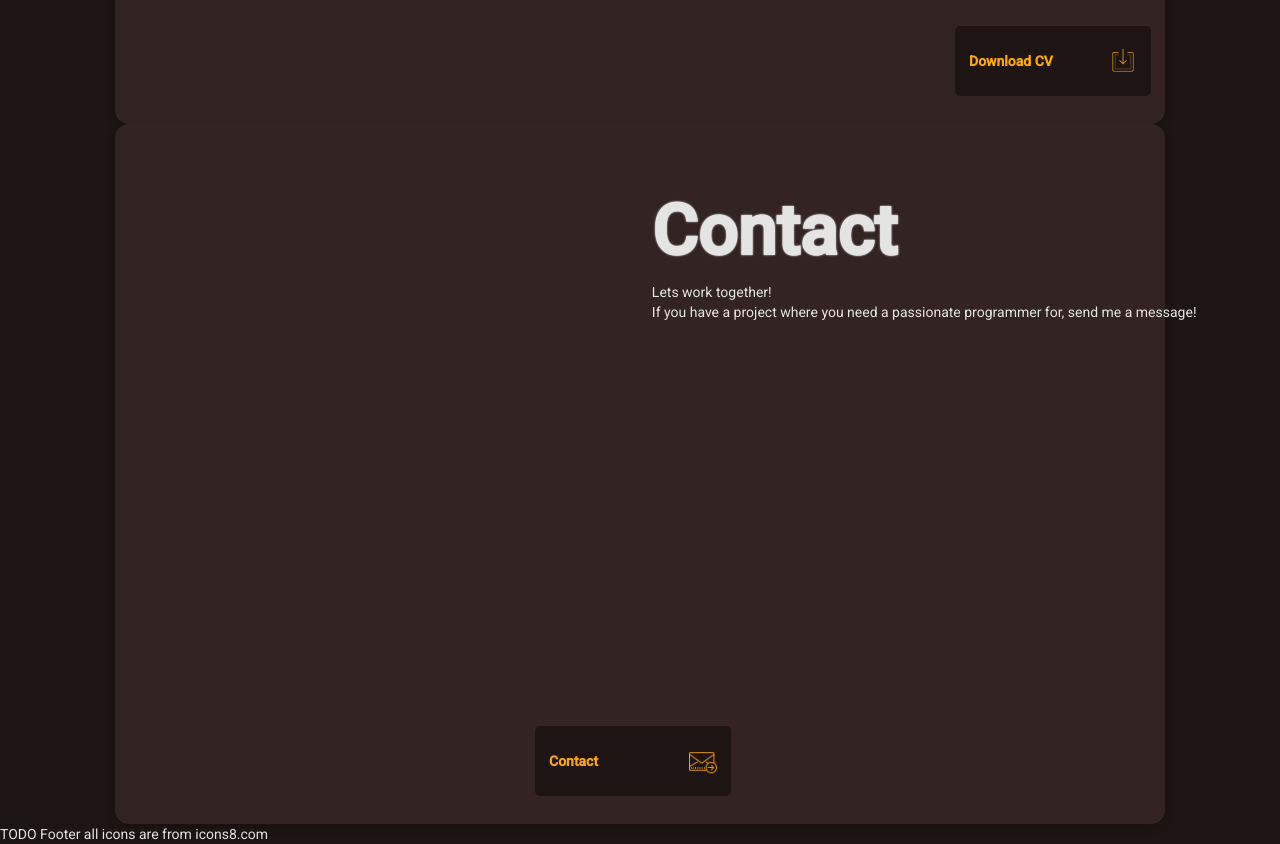
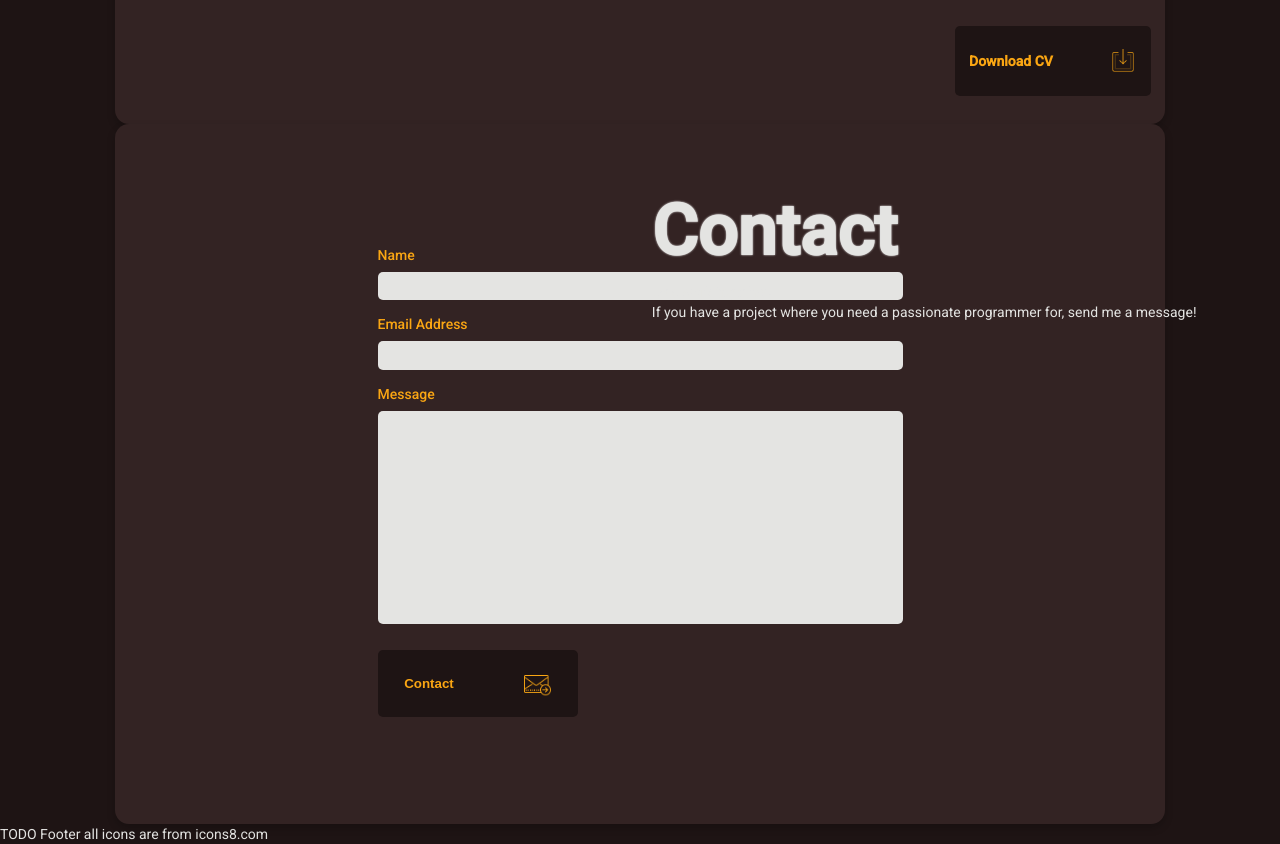
Before and after one commit to lekatehdas/myWebPage, an Angular app: page /about in a window 1280 px wide. Shown: the part 2820-3664 px from the top of the page. Built offline with nearby package versions, Linux system fonts and the light colour scheme.

Commit message:
Contacts in progeress.

```diff
--- a/src/app/app.module.ts
+++ b/src/app/app.module.ts
@@ -17,6 +17,8 @@ import { ProjectCardComponent } from './project-card/project-card.component';
 import { WorkExperienceCardComponent } from './work-experience-card/work-experience-card.component';
 import { SkillCardComponent } from './skill-card/skill-card.component';
 import { FooterComponent } from './footer/footer.component';
+import { HttpClientModule } from '@angular/common/http';
+import {FormsModule} from "@angular/forms";
 
 @NgModule({
   declarations: [
@@ -38,7 +40,9 @@ import { FooterComponent } from './footer/footer.component';
     AppRoutingModule,
     MatToolbarModule,
     MatButtonModule,
-    RouterModule
+    RouterModule,
+    HttpClientModule,
+    FormsModule
   ],
   providers: [],
   bootstrap: [AppComponent]
--- a/src/app/contact/contact.component.css
+++ b/src/app/contact/contact.component.css
@@ -7,11 +7,14 @@
 }
 
 .component-max-width {
+  display: flex;
+  justify-content: center;
+  align-items: center;
+  flex-direction: column;
   width: 75em;
-  display: flex;
-  flex-direction: column;
   height: 100%;
 }
+
 
 .adjustable-height {
   height: 50em;
@@ -36,37 +39,61 @@
   text-shadow: 0 0 2px white;
 }
 
-.send-button {
-  position: absolute;
-  left: 30em;
-  bottom: 1em;
-  width: 12em;
-  height: 3em;
-  margin: 1em auto;
+.contact-form {
+  display: flex;
+  flex-direction: column;
+  width: 50%;
+  margin: 0 auto;
+}
+
+.form-label {
+  color: var(--contrast);
+  font-weight: 500;
+  margin-top: 1em;
+  margin-bottom: 0.5em;
+}
+
+.form-input {
+  padding: 0.5em;
+  border: none;
+  border-radius: 5px;
+  background-color: var(--platinum);
+  color: var(--background_color);
+}
+
+
+.form-textarea {
+  height: 15em;
+  resize: none;
+}
+
+.form-button {
+  padding: 1em 2em;
   background: var(--background_color);
-  text-align: center;
+  color: var(--contrast);
+  border: none;
   border-radius: 5px;
-  color: var(--contrast);
   font-weight: 700;
   line-height: 25px;
   text-decoration: none;
   transition: 1s;
   display: flex;
+  justify-content: space-between;
   align-items: center;
-  justify-content: space-between;
-  padding: 1em;
+
+  width: 15em;
+  height: 5em;
+  margin-top: 2em;
+  position: relative;
 }
 
-.send-button span {
+.form-button span {
   order: 1; /* The text should come first */
 }
 
-.send-button:hover {
+.form-button:hover {
   background: var(--contrast);
   color: var(--background_color);
-}
-.send-button:hover .send-icon{
-  filter: none;
 }
 
 .send-icon {
@@ -76,3 +103,12 @@
   filter: invert(61%) sepia(83%) saturate(544%) hue-rotate(351deg) brightness(102%) contrast(96%);
   transition: 1s;
 }
+
+.form-button:hover .send-icon {
+  filter: none;
+}
+
+.alert {
+  color: red;
+  margin-top: 5px;
+}
--- a/src/app/contact/contact.component.html
+++ b/src/app/contact/contact.component.html
@@ -1,5 +1,4 @@
 <div class="page-min-height contact-container component-max-width">
-
   <div class="movable-text">
     <h2>Contact</h2>
     <p class="adjustable-text">
@@ -10,15 +9,37 @@
   </div>
 
   <div class="component-max-width adjustable-height">
+    <form #contactForm="ngForm" class="contact-form" (ngSubmit)="onSubmit(contactForm)">
+      <label for="name" class="form-label">Name</label>
+      <input type="text" id="name" required [(ngModel)]="name" name="name" class="form-input" #nameField="ngModel">
+      <div *ngIf="nameField.invalid && (nameField.dirty || nameField.touched)" class="alert">
+        <div *ngIf="nameField.errors?.['required']">
+          Name is required.
+        </div>
+      </div>
 
+      <label for="contactInfo" class="form-label">Email Address</label>
+      <input type="text" id="contactInfo" required [(ngModel)]="contactInfo" name="contactInfo" class="form-input"
+             #emailField="ngModel">
+      <div *ngIf="emailField.invalid && (emailField.dirty || emailField.touched)" class="alert">
+        <div *ngIf="emailField.errors?.['required']">
+          Email is required.
+        </div>
+      </div>
 
+      <label for="message" class="form-label">Message</label>
+      <textarea id="message" required [(ngModel)]="message" name="message" class="form-input form-textarea"
+                #messageField="ngModel"></textarea>
+      <div *ngIf="messageField.invalid && (messageField.dirty || messageField.touched)" class="alert">
+        <div *ngIf="messageField.errors?.['required']">
+          Message is required.
+        </div>
+      </div>
 
-    <a href="assets/Aki_Sirkia_CV.pdf" download class="send-button">
-      <img src="assets/icons/send.png" class="send-icon" alt="Send Icon">
-      <span>Contact</span>
-    </a>
-
-
+      <button type="submit" class="form-button">
+        <span>Contact</span>
+        <img src="assets/icons/send.png" class="send-icon" alt="Send Icon">
+      </button>
+    </form>
   </div>
-
 </div>
--- a/src/app/contact/contact.component.ts
+++ b/src/app/contact/contact.component.ts
@@ -1,4 +1,7 @@
-import { Component, OnInit } from '@angular/core';
+import {Component, OnInit} from '@angular/core';
+import {NgForm} from '@angular/forms';
+import {HttpClient} from '@angular/common/http';
+import {environment} from "../../environments/environment";
 
 @Component({
   selector: 'app-contact',
@@ -6,10 +9,30 @@ import { Component, OnInit } from '@angular/core';
   styleUrls: ['./contact.component.css']
 })
 export class ContactComponent implements OnInit {
+  name!: string;
+  contactInfo!: string;
+  message!: string;
 
-  constructor() { }
+  constructor(private http: HttpClient) {
+  }
 
   ngOnInit(): void {
   }
 
+  onSubmit(form: NgForm): void {
+    if (form.valid) {
+      const payload = {
+        content: `Name: ${this.name}\nContact Info: ${this.contactInfo}\nMessage: ${this.message}`
+      };
+      this.http.post(environment.discordWebhook, payload).subscribe(
+        response => {
+          // Reset form after successful post
+          form.reset();
+        },
+        error => {
+          console.error('There was an error!', error);
+        }
+      );
+    }
+  }
 }
--- a/src/environments/environment.ts
+++ b/src/environments/environment.ts
@@ -3,7 +3,8 @@
 // The list of file replacements can be found in `angular.json`.
 
 export const environment = {
-  production: false
+  production: false,
+  discordWebhook: 'https://discord.com/api/webhooks/1107280140792254526/oFHfpzemVjsp8SgsWm5O_EBWy6Ak-O1qyZAciBth4VNmbPVYlL0e4Pe0dqYjJqbuE0wg'
 };
 
 /*
```
